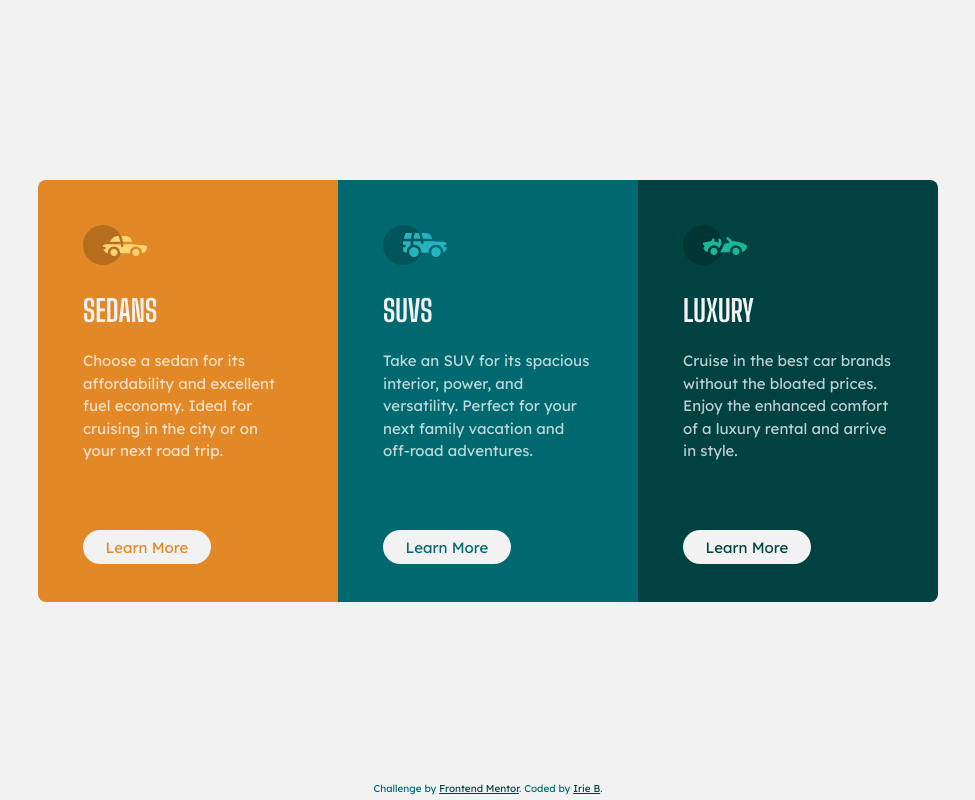
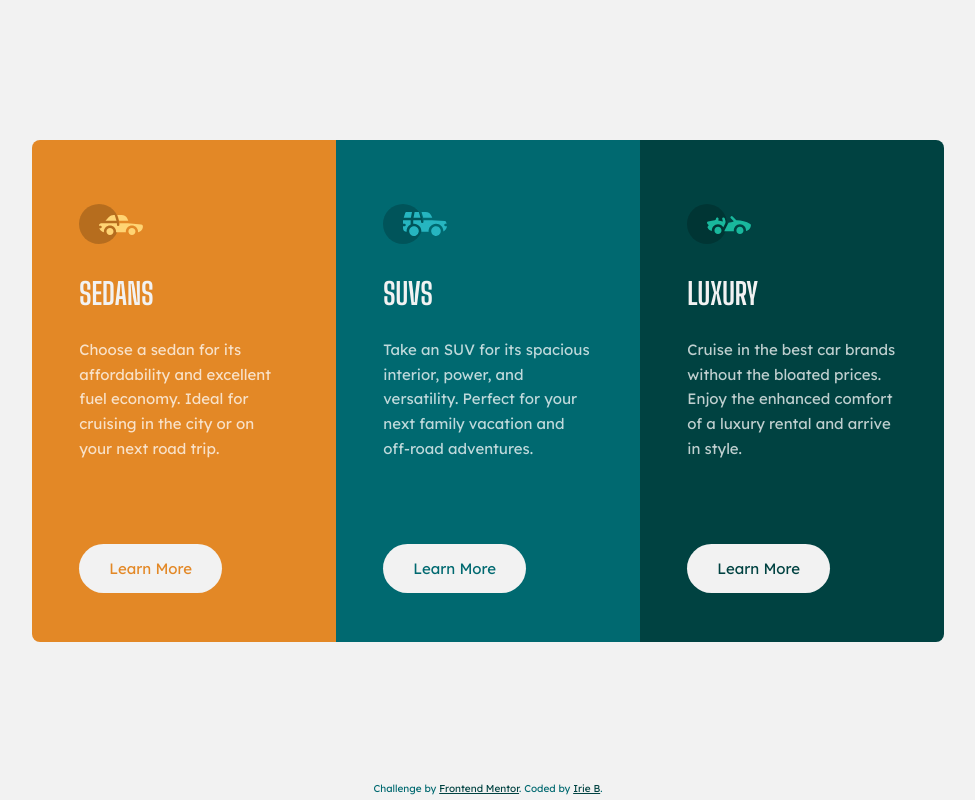
Before and after one commit to IrieBee/fem-3column-card, a plain HTML site: page index.html in a window 1280 px wide. Shown: the whole page, without its empty margins (152-1127 px from the left). Drawn offline with Linux system fonts and the light colour scheme.

Commit message:
Micro-edit sizes

```diff
--- a/style.css
+++ b/style.css
@@ -36,11 +36,11 @@ main {
 }
 
 .type {
-    padding: 3em;
-    max-width: 18.75rem;
+    padding: 4.25em 3.15em;
+    max-width: 19rem;
 }
 
-@media screen and (max-width: 53.75rem){
+@media screen and (max-width: 54.5rem){
     main {
         flex-direction: column;
     }
@@ -49,29 +49,30 @@ main {
 .sedan {
     background-color: var(--orange);
 }
- .suv {
+
+.suv {
     background-color: var(--cyan);
  }
 
- .luxury {
+.luxury {
     background-color: var(--dark-cyan);
  }
 
 h1 {
     font-family: 'Big Shoulders Display', sans-serif;
-    padding: .75em 0;
+    padding: .9em 0;
 }
 
 .text {
-    padding-bottom: 5em;
-    line-height: 1.5;
+    padding-bottom: 6.5em;
+    line-height: 1.65;
     color: var(--white-transparent);
 }
 
 div> a {
     background-color: var(--grey);
-    border-radius: 1.5em;
-    padding: 0.5em 1.5em;
+    border-radius: 1.75em;
+    padding: 1em 2em;
     text-decoration: none;
 }
 
```
